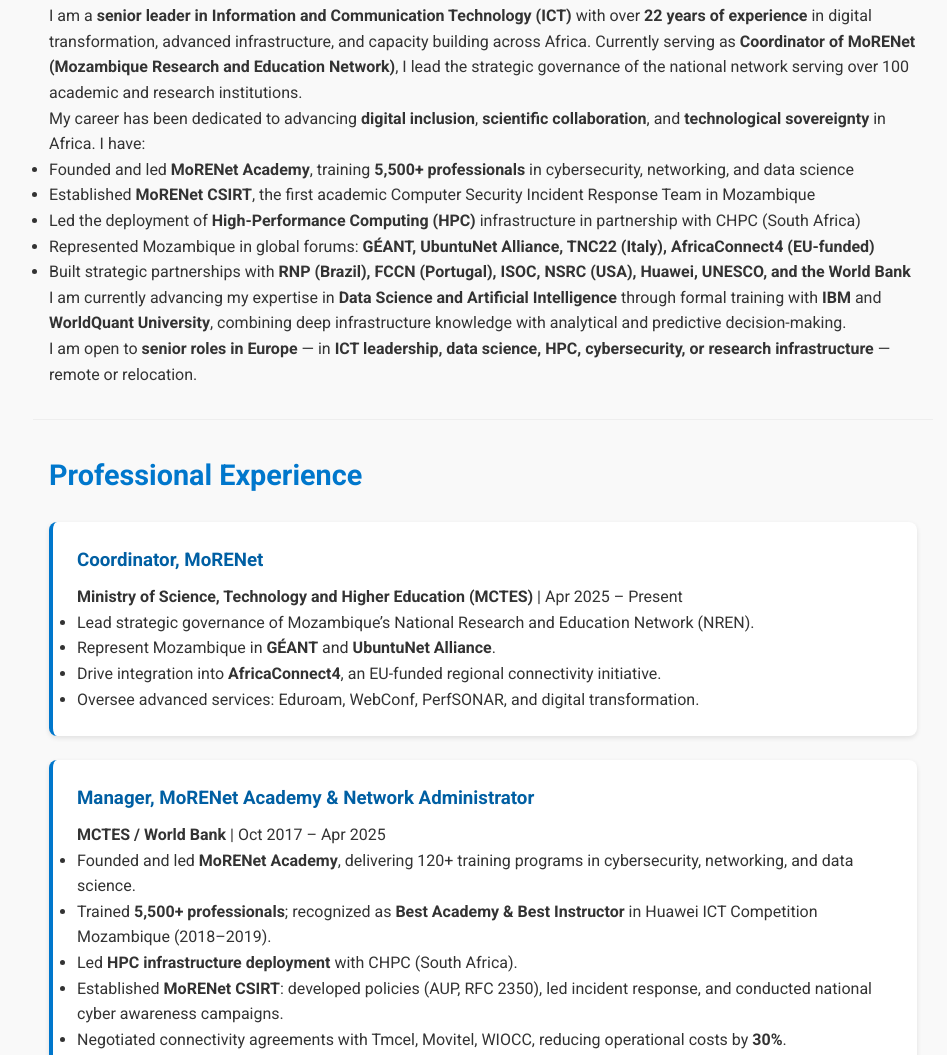
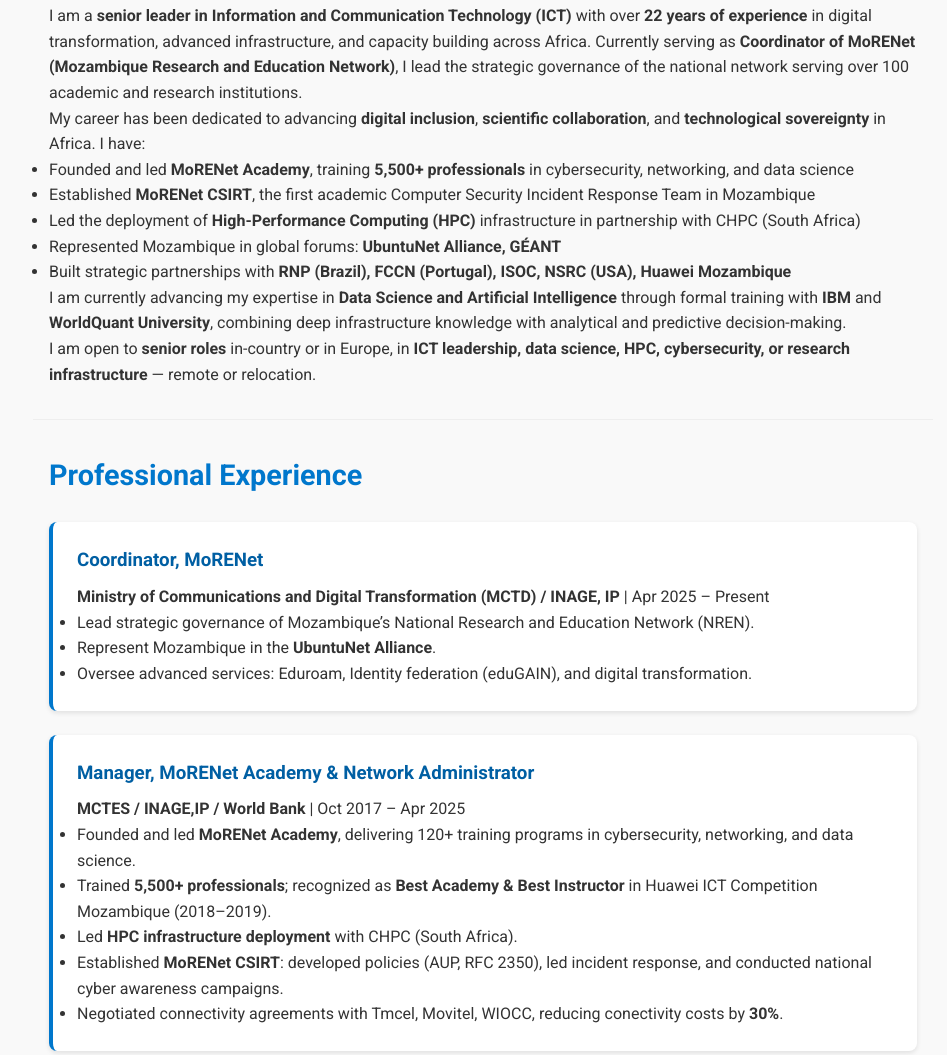
Before and after one commit to MMucelo/MMucelo.github.io, a plain HTML site: page index.html in a window 1280 px wide. Shown: the part 366-1421 px from the top of the page, without its empty margins (157-1104 px from the left). Drawn offline with Linux system fonts and the light colour scheme.

Commit message:
Update index.html

```diff
--- a/index.html
+++ b/index.html
@@ -32,13 +32,13 @@
       <li>Founded and led <strong>MoRENet Academy</strong>, training <strong>5,500+ professionals</strong> in cybersecurity, networking, and data science</li>
       <li>Established <strong>MoRENet CSIRT</strong>, the first academic Computer Security Incident Response Team in Mozambique</li>
       <li>Led the deployment of <strong>High-Performance Computing (HPC)</strong> infrastructure in partnership with CHPC (South Africa)</li>
-      <li>Represented Mozambique in global forums: <strong>GÉANT, UbuntuNet Alliance, TNC22 (Italy), AfricaConnect4 (EU-funded)</strong></li>
-      <li>Built strategic partnerships with <strong>RNP (Brazil), FCCN (Portugal), ISOC, NSRC (USA), Huawei, UNESCO, and the World Bank</strong></li>
+      <li>Represented Mozambique in global forums: <strong>UbuntuNet Alliance, GÉANT</strong></li>
+      <li>Built strategic partnerships with <strong>RNP (Brazil), FCCN (Portugal), ISOC, NSRC (USA), Huawei Mozambique</strong></li>
     </ul>
 
     <p>I am currently advancing my expertise in <strong>Data Science and Artificial Intelligence</strong> through formal training with <strong>IBM</strong> and <strong>WorldQuant University</strong>, combining deep infrastructure knowledge with analytical and predictive decision-making.</p>
 
-    <p>I am open to <strong>senior roles in Europe</strong> — in <strong>ICT leadership, data science, HPC, cybersecurity, or research infrastructure</strong> — remote or relocation.</p>
+    <p>I am open to <strong>senior roles</strong> in-country or in Europe, in <strong>ICT leadership, data science, HPC, cybersecurity, or research infrastructure</strong> — remote or relocation.</p>
   </section>
 
   <section id="experience" class="container">
@@ -46,24 +46,23 @@
 
     <div class="experience-card">
       <h3>Coordinator, MoRENet</h3>
-      <p><strong>Ministry of Science, Technology and Higher Education (MCTES)</strong> | Apr 2025 – Present</p>
+      <p><strong>Ministry of Communications and Digital Transformation (MCTD) / INAGE, IP</strong> | Apr 2025 – Present</p>
       <ul>
         <li>Lead strategic governance of Mozambique’s National Research and Education Network (NREN).</li>
-        <li>Represent Mozambique in <strong>GÉANT</strong> and <strong>UbuntuNet Alliance</strong>.</li>
-        <li>Drive integration into <strong>AfricaConnect4</strong>, an EU-funded regional connectivity initiative.</li>
-        <li>Oversee advanced services: Eduroam, WebConf, PerfSONAR, and digital transformation.</li>
+        <li>Represent Mozambique in the <strong>UbuntuNet Alliance</strong>.</li>
+        <li>Oversee advanced services: Eduroam, Identity federation (eduGAIN), and digital transformation.</li>
       </ul>
     </div>
 
     <div class="experience-card">
       <h3>Manager, MoRENet Academy & Network Administrator</h3>
-      <p><strong>MCTES / World Bank</strong> | Oct 2017 – Apr 2025</p>
+      <p><strong>MCTES / INAGE,IP / World Bank</strong> | Oct 2017 – Apr 2025</p>
       <ul>
         <li>Founded and led <strong>MoRENet Academy</strong>, delivering 120+ training programs in cybersecurity, networking, and data science.</li>
         <li>Trained <strong>5,500+ professionals</strong>; recognized as <strong>Best Academy & Best Instructor</strong> in Huawei ICT Competition Mozambique (2018–2019).</li>
         <li>Led <strong>HPC infrastructure deployment</strong> with CHPC (South Africa).</li>
         <li>Established <strong>MoRENet CSIRT</strong>: developed policies (AUP, RFC 2350), led incident response, and conducted national cyber awareness campaigns.</li>
-        <li>Negotiated connectivity agreements with Tmcel, Movitel, WIOCC, reducing operational costs by <strong>30%</strong>.</li>
+        <li>Negotiated connectivity agreements with Tmcel, Movitel, WIOCC, reducing conectivity costs by <strong>30%</strong>.</li>
       </ul>
     </div>
 
```
